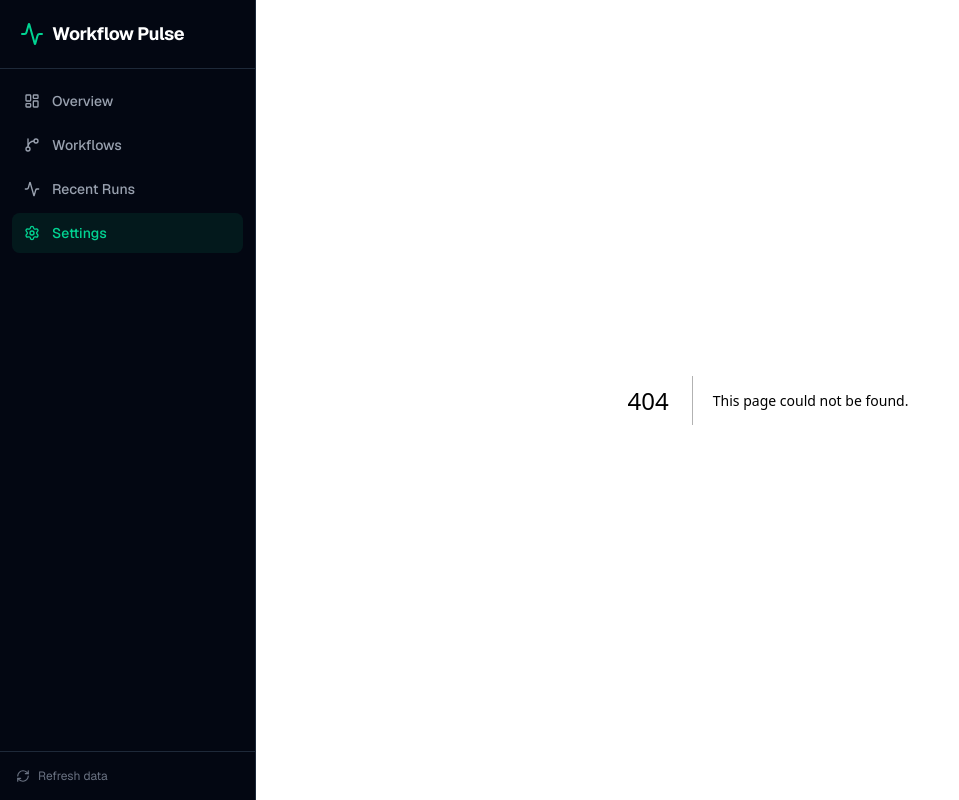
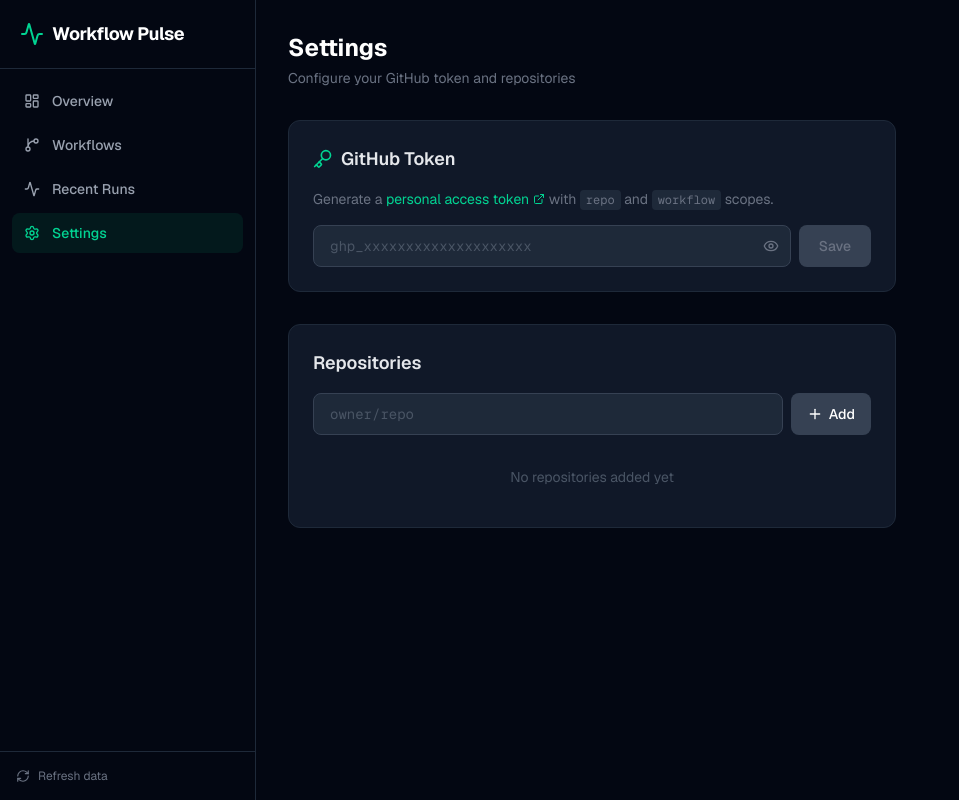
Before and after one commit to rallegrette/workflow-pulse, a Next.js app: page /settings in a window 1280 px wide. Before the commit this address had no page. Shown: the whole page, without its empty margins (0-959 px from the left). Built offline with nearby package versions, Linux system fonts and the light colour scheme.

Commit message:
Additional UI changes to the page component

```diff
--- /dev/null
+++ b/src/app/settings/page.tsx
@@ -0,0 +1,177 @@
+"use client";
+
+import { useState } from "react";
+import {
+  Key,
+  Plus,
+  Trash2,
+  Eye,
+  EyeOff,
+  ExternalLink,
+} from "lucide-react";
+import { useDashboard } from "@/context/DashboardContext";
+
+export default function SettingsPage() {
+  const { token, repos, activeRepo, setToken, addRepo, removeRepo, setActiveRepo } =
+    useDashboard();
+
+  const [tokenInput, setTokenInput] = useState(token);
+  const [showToken, setShowToken] = useState(false);
+  const [repoInput, setRepoInput] = useState("");
+  const [error, setError] = useState("");
+
+  function handleSaveToken() {
+    setToken(tokenInput.trim());
+  }
+
+  function handleAddRepo(e: React.FormEvent) {
+    e.preventDefault();
+    setError("");
+    const parts = repoInput.trim().split("/");
+    if (parts.length !== 2 || !parts[0] || !parts[1]) {
+      setError("Enter a repo in owner/repo format (e.g. facebook/react)");
+      return;
+    }
+    addRepo({ owner: parts[0], repo: parts[1] });
+    setRepoInput("");
+  }
+
+  return (
+    <div className="p-6 lg:p-8 space-y-8 max-w-2xl">
+      <div>
+        <h1 className="text-2xl font-bold text-white">Settings</h1>
+        <p className="text-sm text-gray-500 mt-1">
+          Configure your GitHub token and repositories
+        </p>
+      </div>
+
+      {/* Token Section */}
+      <section className="bg-gray-900 border border-gray-800 rounded-xl p-6 space-y-4">
+        <div className="flex items-center gap-2">
+          <Key className="h-5 w-5 text-emerald-400" />
+          <h2 className="text-lg font-semibold text-gray-200">
+            GitHub Token
+          </h2>
+        </div>
+        <p className="text-sm text-gray-500">
+          Generate a{" "}
+          <a
+            href="https://github.com/settings/tokens/new?scopes=repo,workflow"
+            target="_blank"
+            rel="noopener noreferrer"
+            className="text-emerald-400 hover:text-emerald-300 inline-flex items-center gap-1"
+          >
+            personal access token
+            <ExternalLink className="h-3 w-3" />
+          </a>{" "}
+          with <code className="text-xs bg-gray-800 px-1.5 py-0.5 rounded">repo</code>{" "}
+          and <code className="text-xs bg-gray-800 px-1.5 py-0.5 rounded">workflow</code>{" "}
+          scopes.
+        </p>
+        <div className="flex gap-2">
+          <div className="relative flex-1">
+            <input
+              type={showToken ? "text" : "password"}
+              value={tokenInput}
+              onChange={(e) => setTokenInput(e.target.value)}
+              placeholder="ghp_xxxxxxxxxxxxxxxxxxxx"
+              className="w-full bg-gray-800 border border-gray-700 text-gray-200 text-sm rounded-lg px-4 py-2.5 pr-10 placeholder:text-gray-600 focus:outline-none focus:ring-2 focus:ring-emerald-500/30 focus:border-emerald-500/50 font-mono"
+            />
+            <button
+              type="button"
+              onClick={() => setShowToken(!showToken)}
+              className="absolute right-3 top-1/2 -translate-y-1/2 text-gray-500 hover:text-gray-300"
+            >
+              {showToken ? (
+                <EyeOff className="h-4 w-4" />
+              ) : (
+                <Eye className="h-4 w-4" />
+              )}
+            </button>
+          </div>
+          <button
+            onClick={handleSaveToken}
+            disabled={!tokenInput.trim() || tokenInput.trim() === token}
+            className="bg-emerald-600 hover:bg-emerald-500 disabled:bg-gray-700 disabled:text-gray-500 text-white text-sm font-medium px-5 py-2.5 rounded-lg transition-colors"
+          >
+            Save
+          </button>
+        </div>
+      </section>
+
+      {/* Repos Section */}
+      <section className="bg-gray-900 border border-gray-800 rounded-xl p-6 space-y-4">
+        <h2 className="text-lg font-semibold text-gray-200">Repositories</h2>
+        <form onSubmit={handleAddRepo} className="flex gap-2">
+          <input
+            type="text"
+            value={repoInput}
+            onChange={(e) => setRepoInput(e.target.value)}
+            placeholder="owner/repo"
+            className="flex-1 bg-gray-800 border border-gray-700 text-gray-200 text-sm rounded-lg px-4 py-2.5 placeholder:text-gray-600 focus:outline-none focus:ring-2 focus:ring-emerald-500/30 focus:border-emerald-500/50 font-mono"
+          />
+          <button
+            type="submit"
+            className="inline-flex items-center gap-1.5 bg-gray-700 hover:bg-gray-600 text-white text-sm font-medium px-4 py-2.5 rounded-lg transition-colors"
+          >
+            <Plus className="h-4 w-4" />
+            Add
+          </button>
+        </form>
+
+        {error && (
+          <p className="text-sm text-red-400">{error}</p>
+        )}
+
+        {repos.length === 0 ? (
+          <p className="text-sm text-gray-600 py-4 text-center">
+            No repositories added yet
+          </p>
+        ) : (
+          <ul className="space-y-2">
+            {repos.map((repo) => {
+              const isActive =
+                activeRepo?.owner === repo.owner &&
+                activeRepo?.repo === repo.repo;
+              return (
+                <li
+                  key={`${repo.owner}/${repo.repo}`}
+                  className={`flex items-center justify-between px-4 py-3 rounded-lg border transition-colors cursor-pointer ${
+                    isActive
+                      ? "border-emerald-500/30 bg-emerald-500/5"
+                      : "border-gray-800 hover:border-gray-700 bg-gray-800/30"
+                  }`}
+                  onClick={() => setActiveRepo(repo)}
+                >
+                  <div className="flex items-center gap-3">
+                    {isActive && (
+                      <span className="w-2 h-2 rounded-full bg-emerald-400" />
+                    )}
+                    <span className="text-sm font-mono text-gray-300">
+                      {repo.owner}/{repo.repo}
+                    </span>
+                  </div>
+                  <button
+                    onClick={(e) => {
+                      e.stopPropagation();
+                      removeRepo(repo);
+                    }}
+                    className="text-gray-600 hover:text-red-400 transition-colors p-1"
+                  >
+                    <Trash2 className="h-4 w-4" />
+                  </button>
+                </li>
+              );
+            })}
+          </ul>
+        )}
+
+        {repos.length > 0 && (
+          <p className="text-xs text-gray-600">
+            Click a repository to make it active. The active repo is shown in the sidebar.
+          </p>
+        )}
+      </section>
+    </div>
+  );
+}
```
